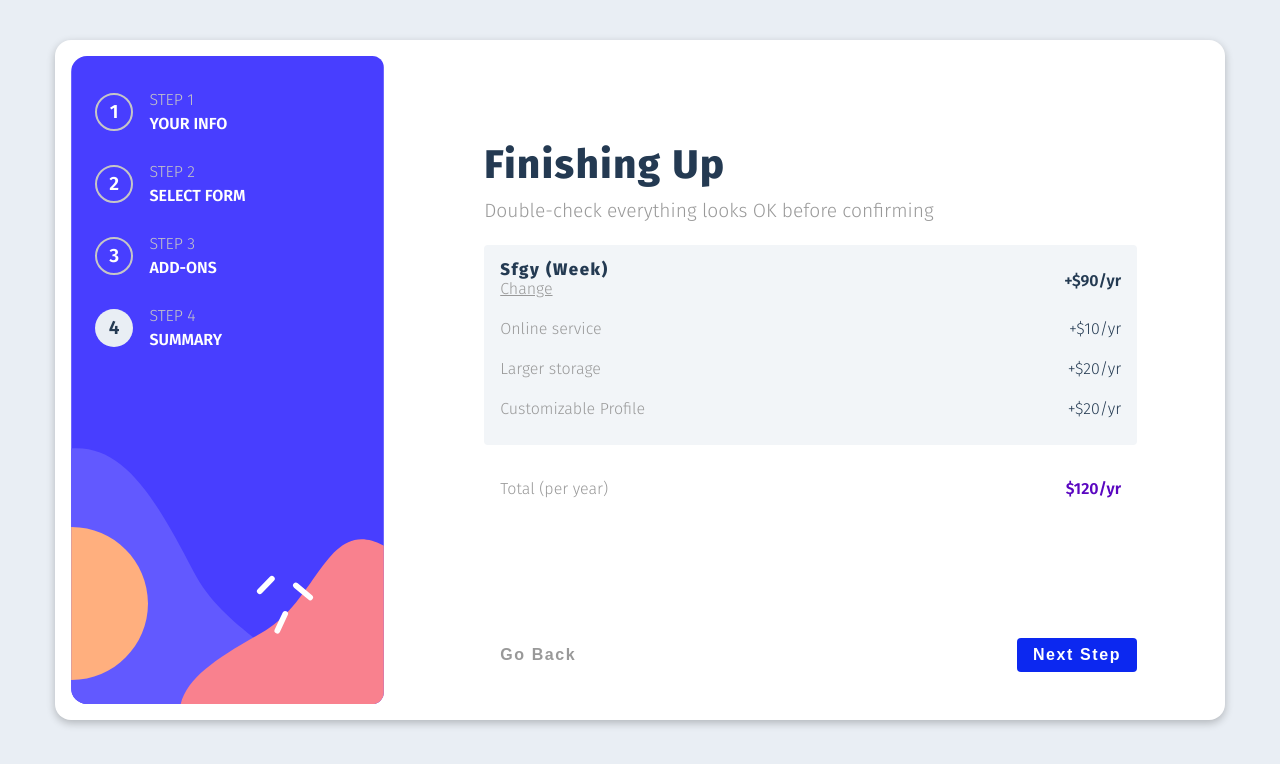
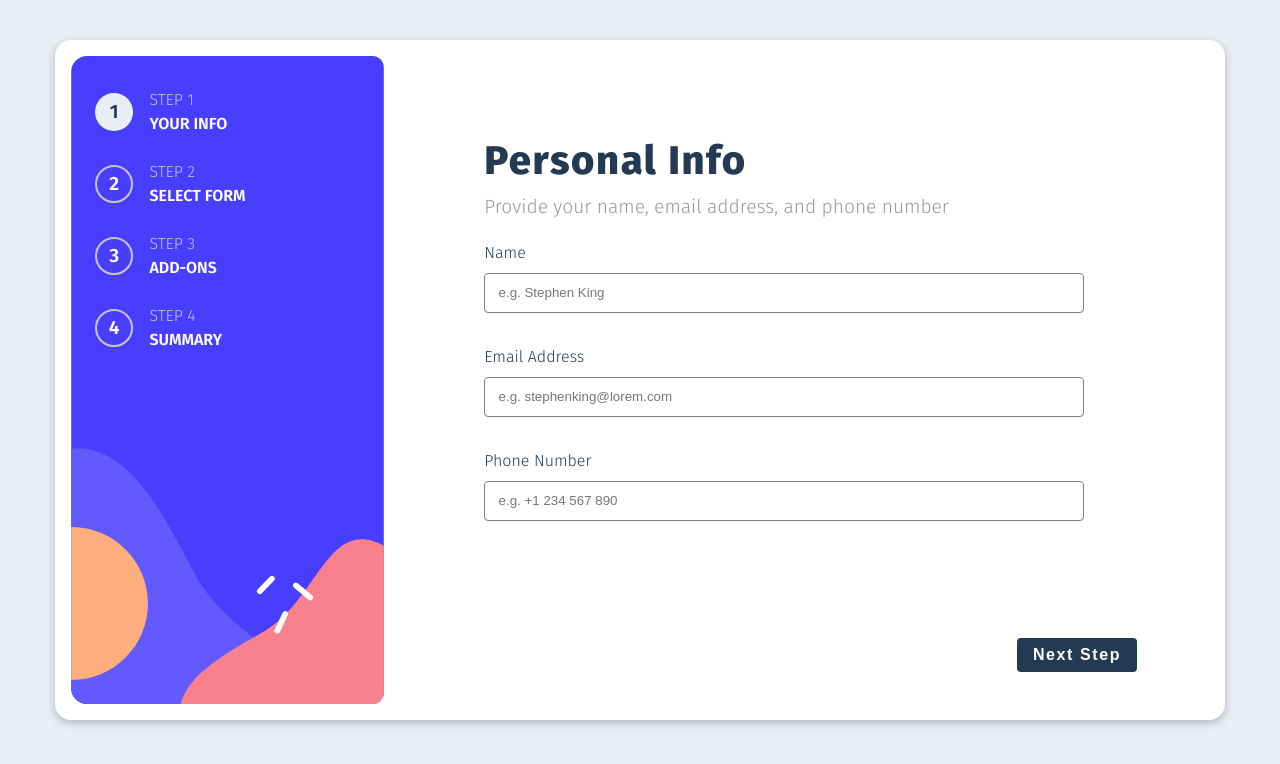
Before and after one commit to onoseremejohn/multi-step-form, a React (Vite) app: page / in a window 1280 px wide. Shown: the top 764 px of the page. Built offline with nearby package versions, Linux system fonts and the light colour scheme.

Commit message:
completed functionality

```diff
--- a/src/Components/Footer.jsx
+++ b/src/Components/Footer.jsx
@@ -22,10 +22,17 @@ const Footer = () => {
         setError();
         setPage("next");
       }
+    } else if (page === 4) {
+      setPage("submit");
     } else {
       setPage("next");
     }
   };
+
+  if (page === "submit") {
+    return null;
+  }
+
   return (
     <Wrapper>
       <div className='section-center'>
@@ -39,7 +46,7 @@ const Footer = () => {
           onClick={handleNext}
           className={`${page === 4 ? "last-page" : ""}`}
         >
-          Next Step
+          {page === 4 ? "Confirm" : "Next Step"}
         </button>
       </div>
     </Wrapper>
--- a/src/Components/Form.jsx
+++ b/src/Components/Form.jsx
@@ -4,16 +4,18 @@ import Step1 from "./Step1";
 import Step2 from "./Step2";
 import Step3 from "./Step3";
 import Step4 from "./Step4";
+import Submit from "./Submit";
 
 const Form = () => {
   const { page } = useGlobalContext();
   return (
     <Wrapper className='section-center'>
-      {/* {page === 1 && <Step1 />}
+      {page === 1 && <Step1 />}
       {page === 2 && <Step2 />}
       {page === 3 && <Step3 />}
-      {page === 4 && <Step4 />} */}
-      <Step4 />
+      {page === 4 && <Step4 />}
+      {page === "submit" && <Submit />}
+      {/* <Step1 /> */}
     </Wrapper>
   );
 };
--- a/src/Components/SingleAddOn.jsx
+++ b/src/Components/SingleAddOn.jsx
@@ -17,7 +17,9 @@ const SingleAddOn = ({ name, text, selected, ...props }) => {
         <h4>{name}</h4>
         <p>{text}</p>
       </div>
-      <p className='bill'>{props[duration]}</p>
+      <p className='bill'>
+        +${props[duration]}/{duration === "monthly" ? "mo" : "yr"}
+      </p>
     </Wrapper>
   );
 };
--- /dev/null
+++ b/src/Components/SingleCheckout.jsx
@@ -0,0 +1,18 @@
+import { addOns } from "../data";
+import { useGlobalContext } from "../Context";
+const SingleCheckout = ({ name }) => {
+  const {
+    plan: { duration },
+  } = useGlobalContext();
+  const match = addOns.find((addon) => addon.name === name);
+  return (
+    <li className='flex'>
+      <p className='grey'>{name}</p>
+      <p>
+        +${match[duration]}/{duration === "monthly" ? "mo" : "yr"}
+      </p>
+    </li>
+  );
+};
+
+export default SingleCheckout;
--- a/src/Components/SinglePlan.jsx
+++ b/src/Components/SinglePlan.jsx
@@ -11,7 +11,9 @@ const SinglePlan = ({ name, icon, selected, ...props }) => {
       <img src={icon} alt={name} />
       <div>
         <h4>{name}</h4>
-        <p className='bill'>{props[duration]}</p>
+        <p className='bill'>
+          ${props[duration]}/{duration === "monthly" ? "mo" : "yr"}
+        </p>
         {duration === "yearly" && <p>2 months free</p>}
       </div>
     </Wrapper>
--- a/src/Components/Step4.jsx
+++ b/src/Components/Step4.jsx
@@ -1,16 +1,30 @@
 import styled from "styled-components";
 import { useGlobalContext } from "../Context";
+import { plans, addOns as data } from "../data";
+import SingleCheckout from "./SingleCheckout";
 
 const Step4 = () => {
   const {
     plan: { name, duration },
+    addOns,
+    setPage,
   } = useGlobalContext();
+  const plan = plans.find((plan) => plan.name === name);
+  const calculateTotal = () => {
+    const planPrice = plan[duration];
+    const addonsTotal = addOns.reduce((total, addon) => {
+      const price = data.find((p) => p.name === addon)[duration];
+      total += price;
+      return total;
+    }, 0);
+    return addonsTotal + planPrice;
+  };
   return (
     <Wrapper>
       <h2>Finishing up</h2>
       <p className='text'>Double-check everything looks OK before confirming</p>
       <ul className='dark-bg'>
-        <li className='flex'>
+        <li className='flex first'>
           <div>
             <h4>
               {name} ({duration})
@@ -18,28 +32,25 @@ const Step4 = () => {
             <p
               className='grey'
               style={{ textDecoration: "underline", cursor: "pointer" }}
+              onClick={() => setPage(2)}
             >
               Change
             </p>
           </div>
-          <p style={{ fontWeight: "600" }}>+$90/yr</p>
+          <p style={{ fontWeight: "600" }}>
+            ${plan[duration]}/{duration === "monthly" ? "mo" : "yr"}
+          </p>
         </li>
-        <li className='flex'>
-          <p className='grey'>Online service</p>
-          <p>+$10/yr</p>
-        </li>
-        <li className='flex'>
-          <p className='grey'>Larger storage</p>
-          <p>+$20/yr</p>
-        </li>
-        <li className='flex'>
-          <p className='grey'>Customizable Profile</p>
-          <p>+$20/yr</p>
-        </li>
+        {addOns.length > 0 && <hr />}
+        {addOns.map((addon) => (
+          <SingleCheckout name={addon} key={addon} />
+        ))}
       </ul>
       <div className='flex total'>
         <p className='grey'>Total (per year)</p>
-        <p style={{ fontWeight: "600", color: "#5a06c0" }}>$120/yr</p>
+        <p style={{ fontWeight: "600", color: "#5a06c0" }}>
+          ${calculateTotal()}/{duration === "monthly" ? "mo" : "yr"}
+        </p>
       </div>
     </Wrapper>
   );
@@ -67,8 +78,12 @@ const Wrapper = styled.div`
     justify-content: space-between;
     margin-bottom: 1em;
   }
+  hr {
+    margin: 1.5em 0;
+  }
   .total {
     padding: 0 1em;
+    margin-bottom: 0;
   }
   .grey {
     color: #999999;
--- /dev/null
+++ b/src/Components/Submit.jsx
@@ -0,0 +1,63 @@
+import { useState, useEffect } from "react";
+import styled from "styled-components";
+import Check from "../assets/images/icon-thank-you.svg";
+
+const Submit = () => {
+  const [count, setCount] = useState(5);
+  const [redirecting, setRedirecting] = useState(false);
+  //   useEffect(() => {
+  //     const timer = setInterval(
+  //       () => setCount((prevCount) => prevCount - 1),
+  //       1000
+  //     );
+
+  //     setTimeout(() => {
+  //       setRedirecting(true);
+  //       clearInterval(timer);
+  //       window.location.replace("https://onosereme.netlify.app/contact");
+  //     }, 5000);
+  //     return () => {
+  //       clearInterval(timer);
+  //     };
+  //   }, []);
+  return (
+    <Wrapper className='text-center'>
+      <img src={Check} alt='checkmark' />
+      <h2>Thank you!</h2>
+      <p>
+        Thanks for confirming your subscription! We hope you have fun using our
+        platform. If you ever need support, please feel free to email us at{" "}
+        <a href='mailto:support@loremgaming.com'>support@loremgaming.com</a>{" "}
+        <br /> <br />
+        {redirecting ? (
+          <p>Redirecting...</p>
+        ) : (
+          <p>Redirecting to developer's profile in {count} seconds</p>
+        )}
+      </p>
+    </Wrapper>
+  );
+};
+
+const Wrapper = styled.div`
+  img {
+    margin: 0 auto;
+    width: 60px;
+    height: 60px;
+    margin-bottom: 1.5em;
+  }
+  p {
+    width: 92%;
+    margin: 0 auto;
+    font-size: 1.2rem;
+    margin-bottom: 1em;
+    color: #999999;
+  }
+  @media screen and (min-width: 800px) {
+    p {
+      width: 100%;
+    }
+  }
+`;
+
+export default Submit;
--- a/src/Context.jsx
+++ b/src/Context.jsx
@@ -8,9 +8,9 @@ const AppProvider = ({ children }) => {
     name: "",
     email: "",
     phoneNumber: "",
-    plan: { name: "sfgy", duration: "week" },
+    plan: { name: null, duration: "monthly" },
     addOns: [],
-    page: 4,
+    page: 1,
     error: {
       name: "",
       email: "",
--- a/src/data.jsx
+++ b/src/data.jsx
@@ -3,15 +3,15 @@ import advanced from "./assets/images/icon-advanced.svg";
 import pro from "./assets/images/icon-pro.svg";
 
 export const plans = [
-  { id: 1, name: "Arcade", monthly: "$9/mo", yearly: "$90/yr", icon: arcade },
+  { id: 1, name: "Arcade", monthly: 9, yearly: 90, icon: arcade },
   {
     id: 2,
     name: "Advanced",
-    monthly: "$12/mo",
-    yearly: "$120/yr",
+    monthly: 12,
+    yearly: 120,
     icon: advanced,
   },
-  { id: 3, name: "Pro", monthly: "$15/mo", yearly: "$150/yr", icon: pro },
+  { id: 3, name: "Pro", monthly: 15, yearly: 150, icon: pro },
 ];
 
 export const addOns = [
@@ -19,21 +19,21 @@ export const addOns = [
     id: 1,
     name: "Online service",
     text: "Access to multiplayer games",
-    yearly: "+$10/yr",
-    monthly: "+$1/mo",
+    yearly: 10,
+    monthly: 1,
   },
   {
     id: 2,
-    name: "Larger Storage",
+    name: "Larger storage",
     text: "Extra 1TB of cloud save",
-    yearly: "+$20/yr",
-    monthly: "+$2/mo",
+    yearly: 20,
+    monthly: 2,
   },
   {
     id: 3,
-    name: "Customizale profile",
+    name: "Customizable profile",
     text: "Custom theme on your profile",
-    yearly: "+$20/yr",
-    monthly: "+$2/mo",
+    yearly: 20,
+    monthly: 2,
   },
 ];
--- a/src/reducer.js
+++ b/src/reducer.js
@@ -16,6 +16,12 @@ export default function (state, action) {
         let newPage = state.page - 1;
         newPage = newPage < 1 ? 1 : newPage;
         return { ...state, page: newPage };
+      }
+      if (action.payload === 2) {
+        return { ...state, page: 2 };
+      }
+      if (action.payload === "submit") {
+        return { ...state, page: "submit" };
       }
     }
     case SET_ERROR:
```
